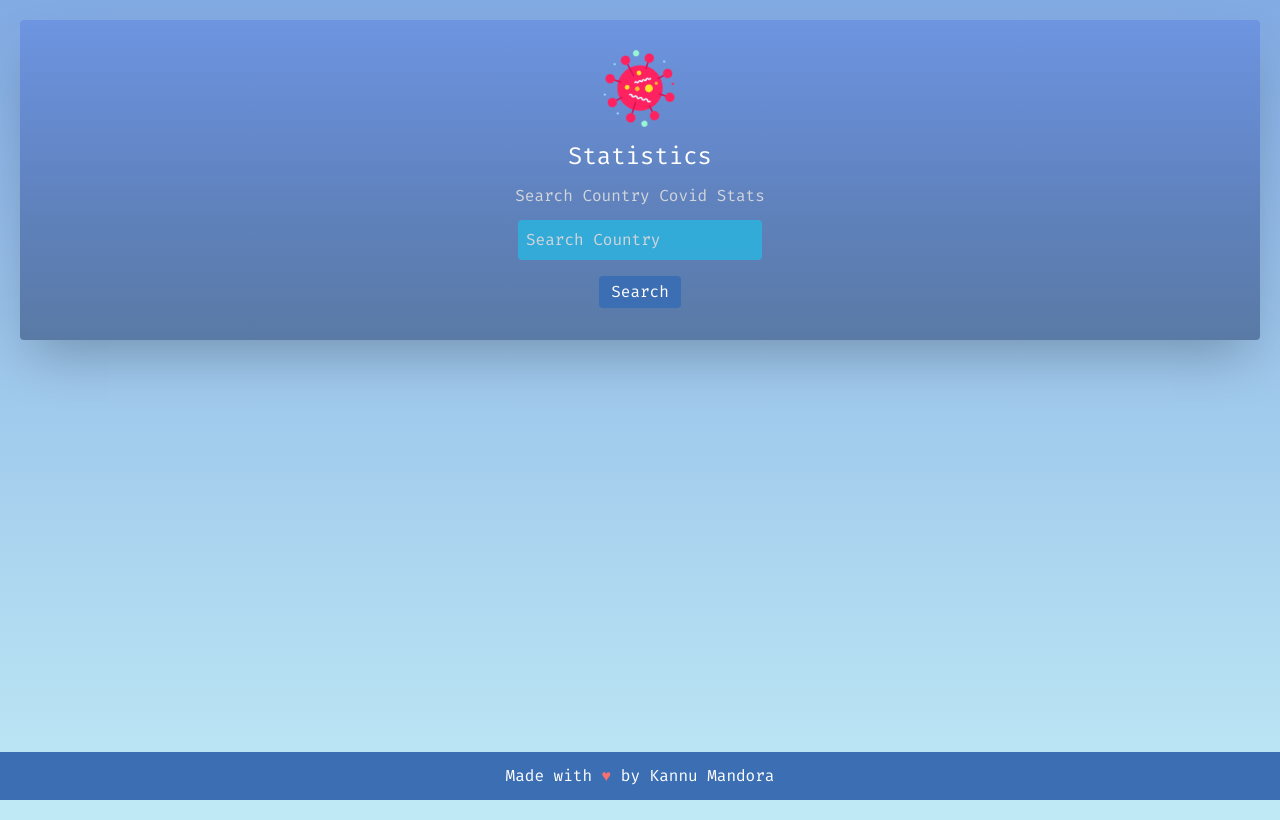
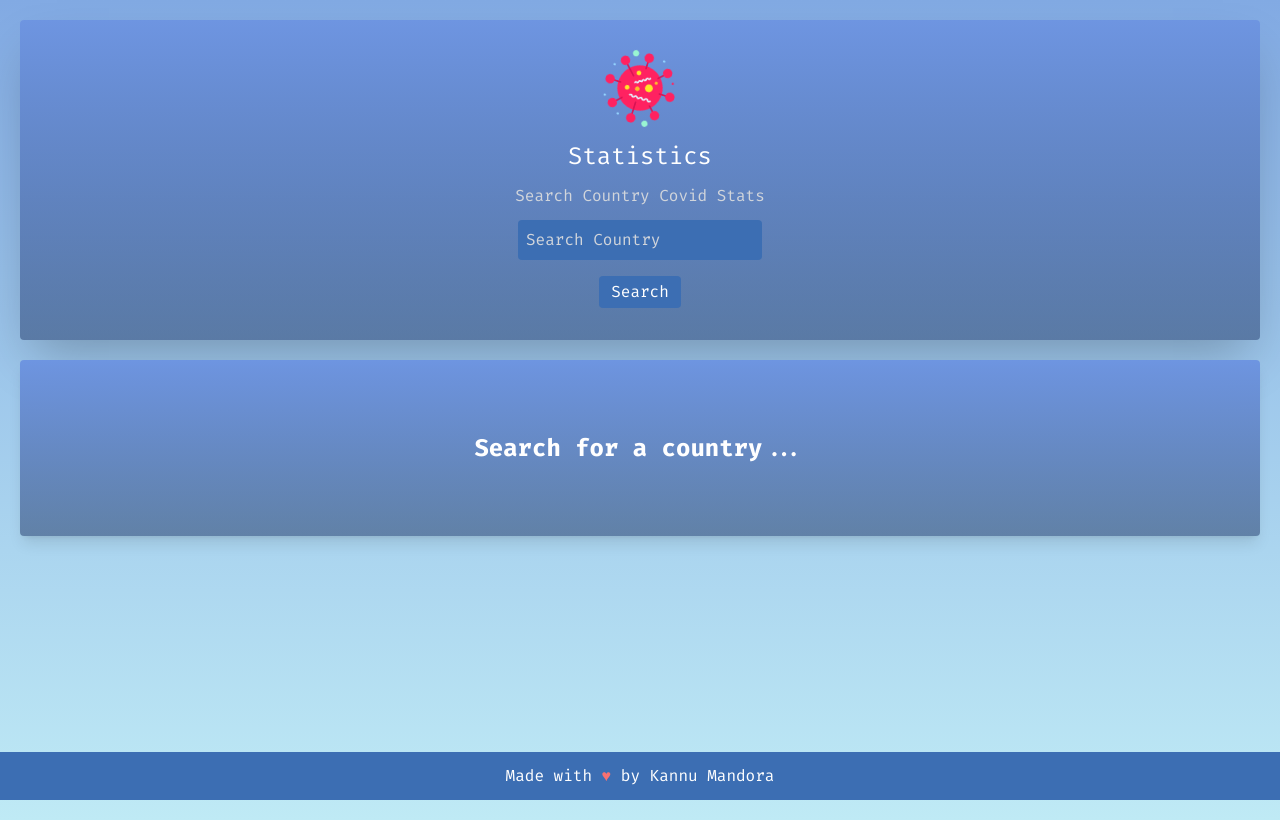
Before and after one commit to Kannu-Mandora/covid-19, a React (Vite) app: page / in a window 1280 px wide. Built offline with nearby package versions, Linux system fonts and the light colour scheme; no server answers.

Commit message:
Add: Show a text before user search a country.

```diff
--- /dev/null
+++ b/src/components/ui/BeforeSearch.tsx
@@ -0,0 +1,13 @@
+import React from 'react'
+
+const BeforeSearch = () => {
+    return (
+        <>
+            <div className="flexColCenter gap-3 h-44 bg-gradient-to-b from-[color:var(--card-linear-1)] to-[color:var(--card-linear-2)] m-5 rounded shadow-lg">
+                <p className="text-white text-2xl"><strong>Search for a country</strong>...</p>
+            </div>
+        </>
+    )
+}
+
+export default BeforeSearch
--- a/src/components/ui/Search.tsx
+++ b/src/components/ui/Search.tsx
@@ -1,6 +1,7 @@
 import { useState } from "react";
 import axios from "axios";
 import logo from "../../assests/images/logo.png";
+import BeforeSearch from "./BeforeSearch";
 import {
   Accordion,
   AccordionItem,
@@ -61,7 +62,7 @@ function Search() {
           id="search-country"
           value={getCountry}
           onChange={(e) => setCountry(e.target.value)}
-          className="bg-[color:var(--light-box)] rounded p-2 text-white placeholder:text-gray-300 outline-none"
+          className="bg-[color:var(--darker-box)] rounded p-2 text-white placeholder:text-gray-300 outline-none"
           placeholder="Search Country"
         />
         <button
@@ -75,7 +76,7 @@ function Search() {
       {/* Cases Cards */}
       {isFetch ? (
 
-        <div className="m-5">
+        <div className="h-max p-5 bg-gradient-to-b from-[color:var(--card-linear-1)] to-[color:var(--card-linear-2)] m-5 rounded shadow-2xl">
           <span>Population: {population}</span>
           <Accordion allowToggle className="grid gap-5">
             <AccordionItem className="grid gap-5 bg-[color:var(--darker-box)] text-white border-none" >
@@ -131,7 +132,7 @@ function Search() {
             </AccordionItem>
           </Accordion>
         </div>
-      ) : null
+      ) : <BeforeSearch />
       }
 
     </>
```
